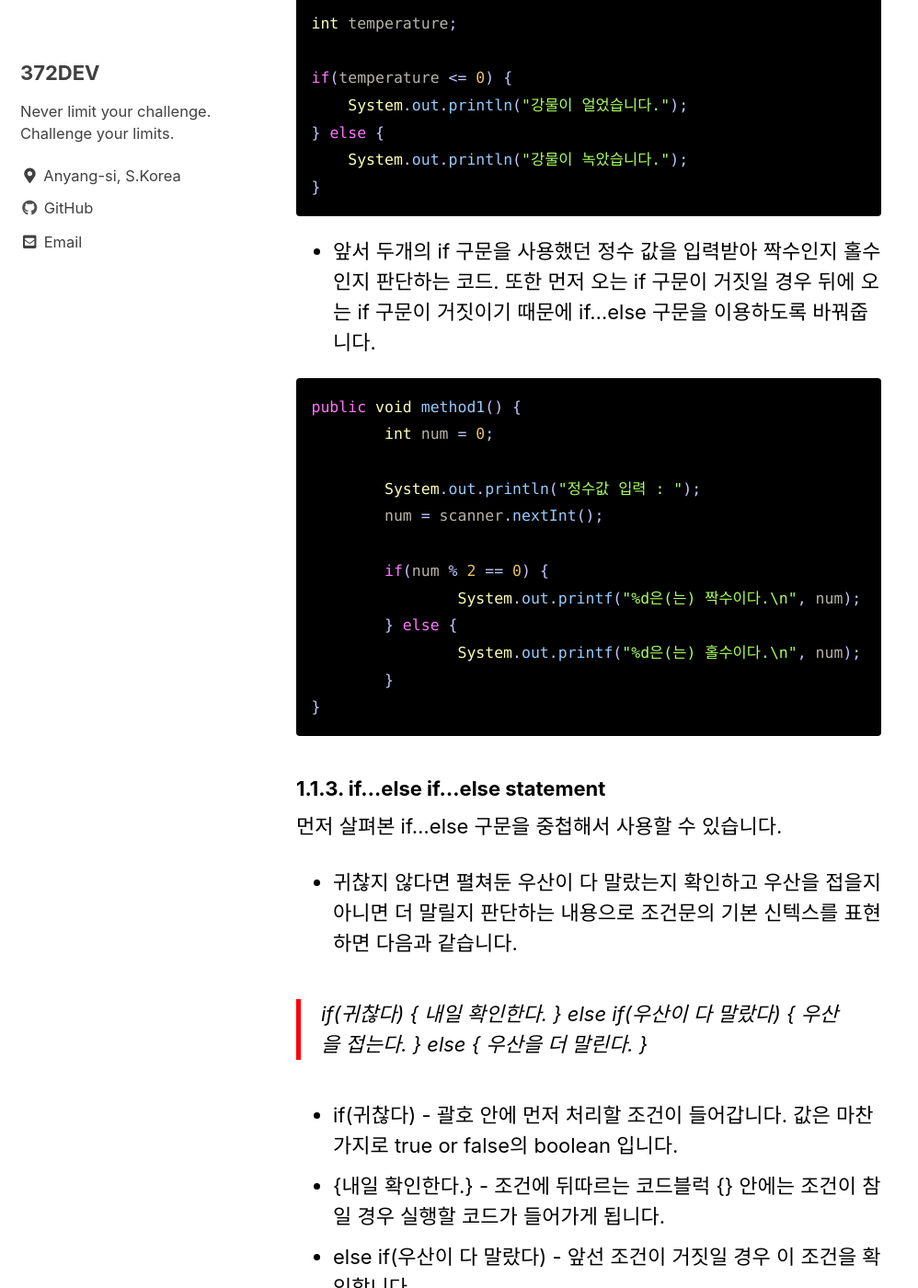
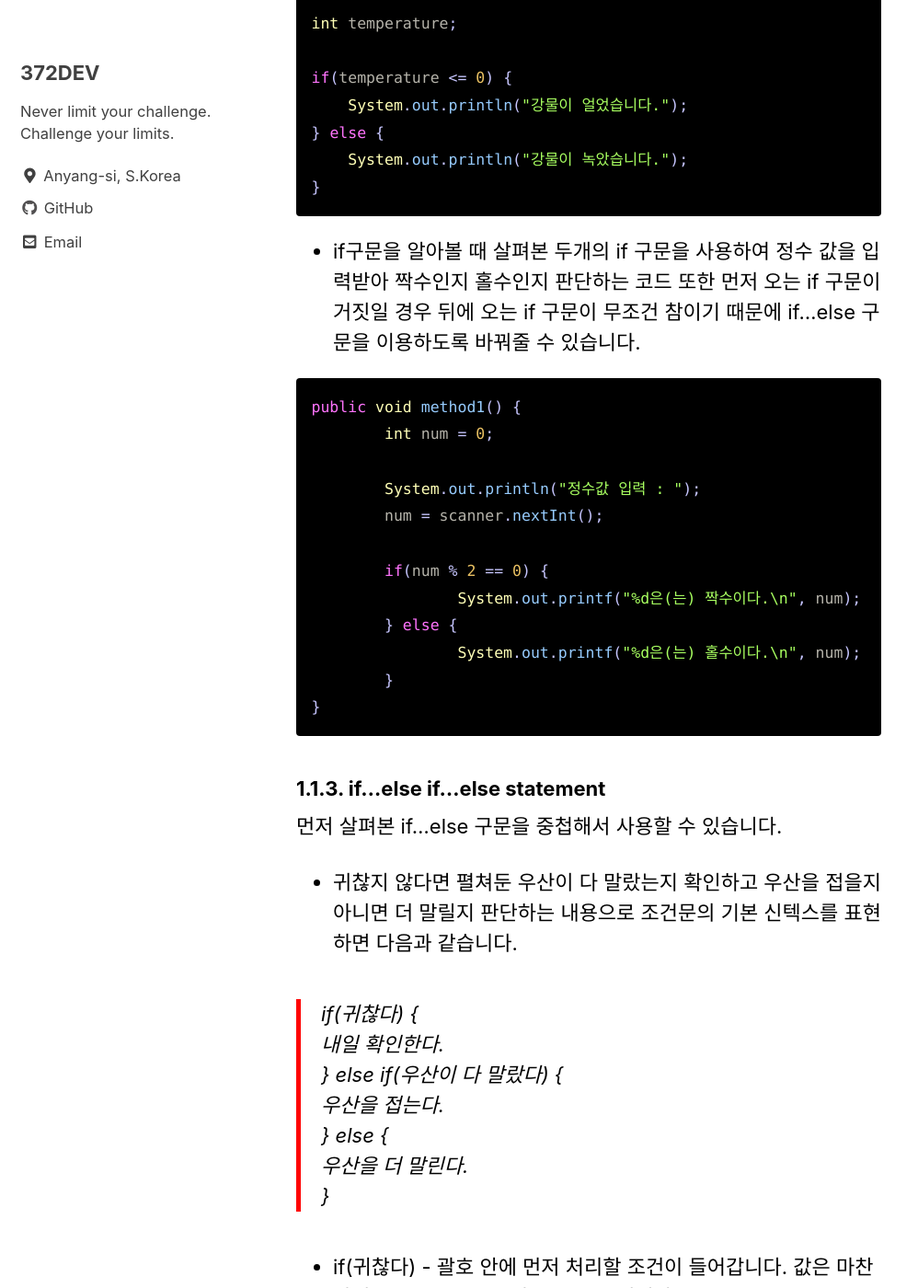
Before and after one commit to 372dev/372dev.github.io, a Jekyll site: the page built from _posts/2020-12-01-post17.md, in a window 1280 px wide and 1400 px high, scrolled down 3121 px. Shown: the whole window at 92% size, without its empty margins (0-998 px from the left). Built offline with Jekyll 4.4.1, drawn with Linux system fonts in a browser that asks for light colours; cached includes are drawn as plain includes; some of the changed text lies outside the part shown.

Commit message:
Update 2020-12-01-post17.md

````diff
--- a/_posts/2020-12-01-post17.md
+++ b/_posts/2020-12-01-post17.md
@@ -81,7 +81,7 @@ if(temperature <= 0) {
 }
 ```
 
-* 앞서 두개의 if 구문을 사용했던 정수 값을 입력받아 짝수인지 홀수인지 판단하는 코드. 또한 먼저 오는 if 구문이 거짓일 경우 뒤에 오는 if 구문이 거짓이기 때문에 if...else 구문을 이용하도록 바꿔줍니다.
+* if구문을 알아볼 때 살펴본 두개의 if 구문을 사용하여 정수 값을 입력받아 짝수인지 홀수인지 판단하는 코드 또한 먼저 오는 if 구문이 거짓일 경우 뒤에 오는 if 구문이 무조건 참이기 때문에 if...else 구문을 이용하도록 바꿔줄 수 있습니다.
 
 ```java
 public void method1() {
@@ -103,13 +103,13 @@ public void method1() {
 
 * 귀찮지 않다면 펼쳐둔 우산이 다 말랐는지 확인하고 우산을 접을지 아니면 더 말릴지 판단하는 내용으로 조건문의 기본 신텍스를 표현하면 다음과 같습니다.
 
->if(귀찮다) {
->	내일 확인한다.
->} else if(우산이 다 말랐다) {
->	우산을 접는다.
->}  else {
->	우산을 더 말린다.
->}
+>if(귀찮다) {<br/>
+>	내일 확인한다.<br/>
+>} else if(우산이 다 말랐다) {<br/>
+>	우산을 접는다.<br/>
+>}  else {<br/>
+>	우산을 더 말린다.<br/>
+>}<br/>
 
 * if(귀찮다) - 괄호 안에 먼저 처리할 조건이 들어갑니다. 값은 마찬가지로 true or false의 boolean 입니다.
 * {내일 확인한다.} - 조건에 뒤따르는 코드블럭 {} 안에는 조건이 참일 경우 실행할 코드가 들어가게 됩니다.
@@ -135,22 +135,22 @@ if(temperature <= 0) {
 
 * 주어진 달에 따라 계절을 알려주는 내용으로 선택문의 기본 신텍스를 표현하면 다음과 같습니다.
 
->switch(이번달){
->	case 12월, 1월, 2월 :
->		겨울입니다.
->		break;
->	case 3월, 4월, 5월 :
->		봄입니다.
->		break;
->	case 6월, 7월, 8월 :
->		여름입니다.
->		break;
->	case 9월, 10월, 11월 :
->		가을입니다.
->		break;
->	default:
->		몇월인지 다시 입력하세요.
->}
+>switch(이번달){<br/>
+>	case 12월, 1월, 2월 :<br/>
+>		겨울입니다.<br/>
+>		break;<br/>
+>	case 3월, 4월, 5월 :<br/>
+>		봄입니다.<br/>
+>		break;<br/>
+>	case 6월, 7월, 8월 :<br/>
+>		여름입니다.<br/>
+>		break;<br/>
+>	case 9월, 10월, 11월 :<br/>
+>		가을입니다.<br/>
+>		break;<br/>
+>	default:<br/>
+>		몇월인지 다시 입력하세요.<br/>
+>}<br/>
 
 * switch(이번달) - 괄호 안에 비교대상인 값이 들어갑니다. 조건문에서의 참/거짓값이 아닌 숫자 혹은 문자값이 들어갑니다.
 * case 12월, 1월, 2월 - 위에 나온 값과 비교할 고정값들입니다. 일치하는 값이 있는 경우 뒤따르는 코드를 실행합니다.
````
